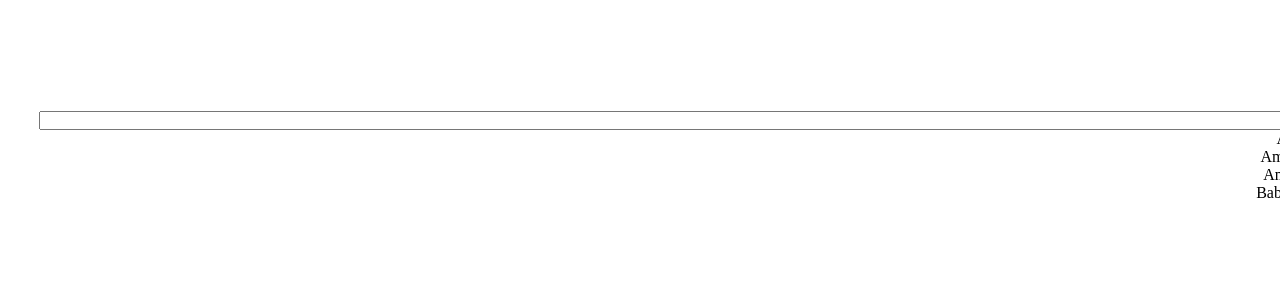
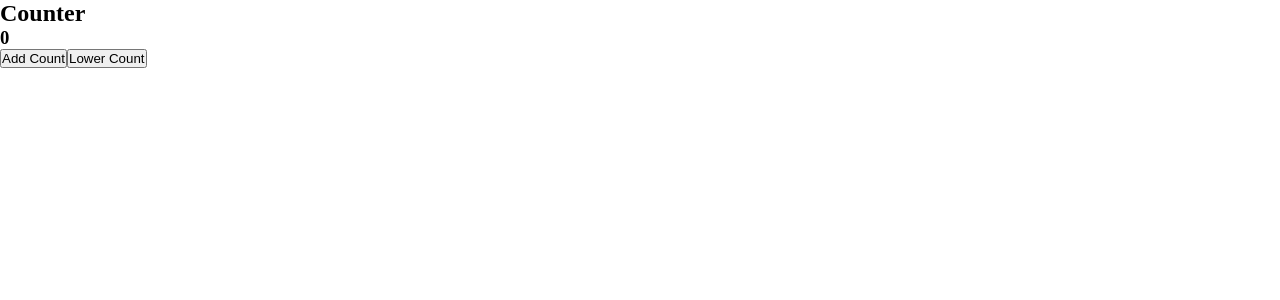
Before and after one commit to ahmadkabiri/first-app, a React (Create React App) app: page / in a window 1280 px wide. Shown: the top 300 px of the page. Built offline with nearby package versions, Linux system fonts and the light colour scheme.

Commit message:
counter in react state

```diff
--- a/src/App.js
+++ b/src/App.js
@@ -4,75 +4,125 @@ import AboutUs from "./AboutUs/AboutUs";
 import User from "./User";
 import React from "react";
 
-import "./App.css"
-class App extends React.Component {
 
-constructor (props) {
+// class App extends React.Component{
+
+//   constructor (props) {
+//     super(props)
+//     this.state =  {
+//      users :  [
+//       {id:1 , name:"Ali"},
+//       {id:2 , name:"Amin"},
+//       {id:3 , name:"Amir"},
+//       {id:4 , name:"Babak"},
+//     ],
+//     scores : [23,21,90,83,29] ,
+
+//     count : 0 ,
+//     }
+
+//     this.code = 25
+//     this.clickHandler = this.clickHandler.bind(this)
+//   }
+
+//   clickHandler () {
+//     this.code = 222
+//     console.log(this) ;
+//   }
+
+//   keyDownHandler () {
+//     console.log("Type Shod")
+
+//   }
+
+
+//   changeUsersHandler () {
+
+//     setTimeout(() => {
+//       // this.setState({
+//       //   users :  [
+//       //    {id:1 , name:"Qadir"},
+//       //    {id:2 , name:"Sasan"},
+//       //    {id:3 , name:"Mohmmad"},
+//       //    {id:4 , name:"Ashkan"},
+//       //  ]
+//       //  })
+
+
+//     }, 5000);
+
+//     this.setState((prevState)=>{
+//       return {count : prevState.count + 1}
+//     })
+//     console.log("ok")
+
+
+//   }
+
+
+
+//   render() {
+//     return (
+//       <div>
+//         {this.code}
+//         {/* <h1 onClick={this.clickHandler.bind(this)} >{this.code}</h1> */}
+
+//         {/* <h1 onClick={()=>this.clickHandler()} >{this.code}</h1> */}
+
+//         <h1 onClick={this.clickHandler} >{this.code}</h1>
+
+
+//         <input type="text" onKeyDown = {this.keyDownHandler} />
+//         <button onClick={this.changeUsersHandler.bind(this)}>Change Users</button>
+//         <User {...this.state.users[0]} ></User>
+//         <User {...this.state.users[1]} ></User>
+//         <User {...this.state.users[2]} ></User>
+//         <User {...this.state.users[3]} ></User>
+//       </div>
+//     )
+//   }
+
+// }
+
+
+
+export default class App extends React.Component {
+
+  constructor(props){
     super(props)
     this.state = {
-    users : [
-      {id:1 , name:"Ali"},
-      {id:2 , name:"Amin"},
-      {id:3 , name:"Amir"},
-      {id:4 , name:"Babak"},
-    ]
+      count : 0 ,
     }
 
-  this.code = 25
-
-
-  // setTimeout(() => {
-  //   this.setState({
-  //     users : [
-  //       {id:1 , name:"Qadir"},
-  //       {id:2 , name:"Sasan"},
-  //       {id:3 , name:"Mohammad"},
-  //       {id:4 , name:"Ashkan"},
-  //     ]
-  //   })
-  // },2500);
-
-  this.clickHandler = this.clickHandler.bind(this)
+    this.addToCounter = this.addToCounter.bind(this)
+    this.minusFromCounter = this.minusFromCounter.bind(this)
 
   }
-// این مربوط به فیلم 56 هست که دیس اندیفایند تشخیص داده شد.
-// حالا توی جاوا اسکریپت اینجوری نبود ولی اینجا اینجوری شده . راه حلشم جلوش نوشتم.
 
-// clickHandler () {
-//   console.log(this)
-//   this.code = 35 ;
-// }
-
-clickHandler () {
-  console.log(this)
-  this.code = 55 ;
+  addToCounter () {
+    this.setState((prevState)=>{
+      return {count : prevState.count + 1}
+    })
   }
 
-keyDownHandler () {
-  console.log("click shod")
+  minusFromCounter () {
+    this.setState((prevState)=>{
+      return {count : prevState.count - 1}
+    })
   }
 
-
-  render () {
+  render() {
     return (
+      <section id="main">
         <div className="container">
-        {/* <Header></Header>
-        <Hero></Hero>
-        <AboutUs></AboutUs> */}
-        {/* روش اول حل مساله */}
-        <h1 onClick={this.clickHandler.bind(this)}>{this.code}</h1>
-        {/* روش دوم حل مساله   */}
-        <h1 onClick={()=>this.clickHandler()}>{this.code}</h1>
-        {/*   روش سوم حل مساله رفت بایند کرد البته توی خود کانستراکتور */}
-        <h1 onClick={this.clickHandler}>{this.code}</h1>
-        <input type="text" onKeyDown={this.keyDownHandler} />
-        <User {...this.state.users[0]}></User>
-        <User {...this.state.users[1]}></User>
-        <User {...this.state.users[2]}></User>
-        <User {...this.state.users[3]}></User>
+          <h2 id="title">Counter</h2>
+          <h3 id="counter">{this.state.count}</h3>
+          <div className="btn-container">
+            <button id="add" onClick={this.addToCounter}>Add Count</button>
+            <button id="lower" onClick={this.minusFromCounter}>Lower Count</button>
           </div>
-    );
+        </div>
+      </section>
+    )
   }
 }
-
-export default App;
--- a/src/User.js
+++ b/src/User.js
@@ -1,11 +1,12 @@
 
 import React from 'react'
 
-export default function User(props) {
+
+export default function User(prop) {
 
   return (
     <div>
-        <li>{props.name}</li>
+      <li>{prop.name}</li>
     </div>
   )
 }
```
Also changed, not shown: src/Counter.js (added, +8 -0 lines). Lines whose indentation alone changed are shown as unchanged.
